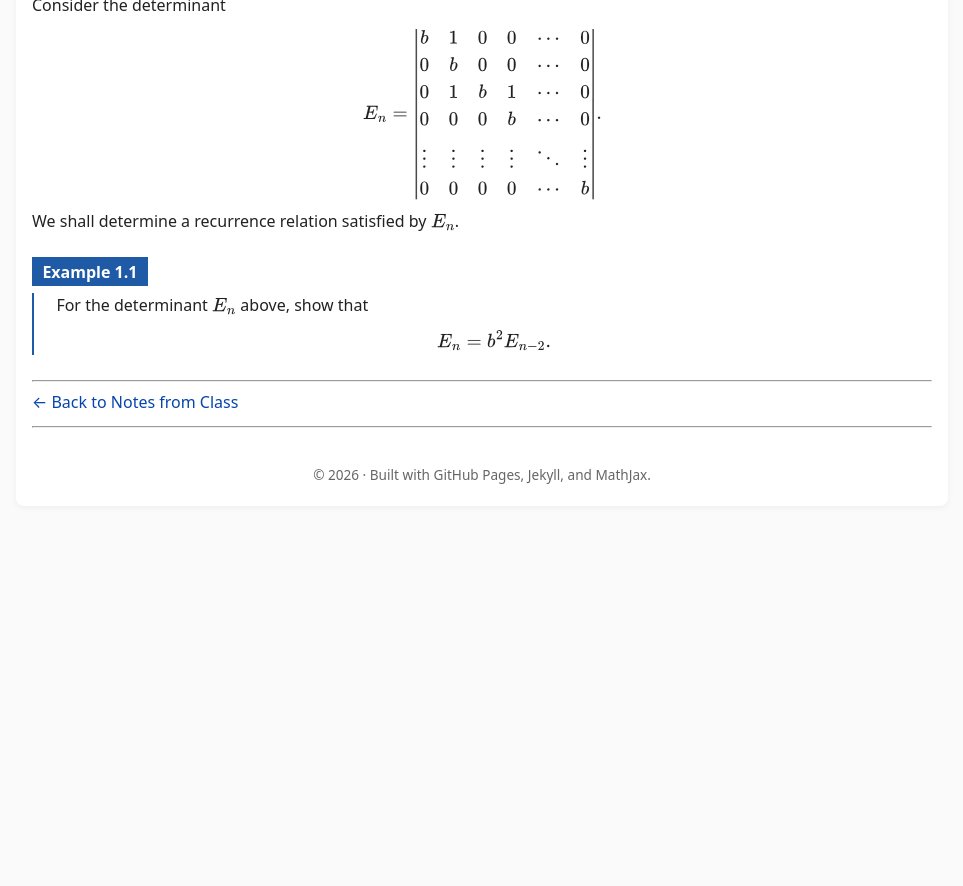
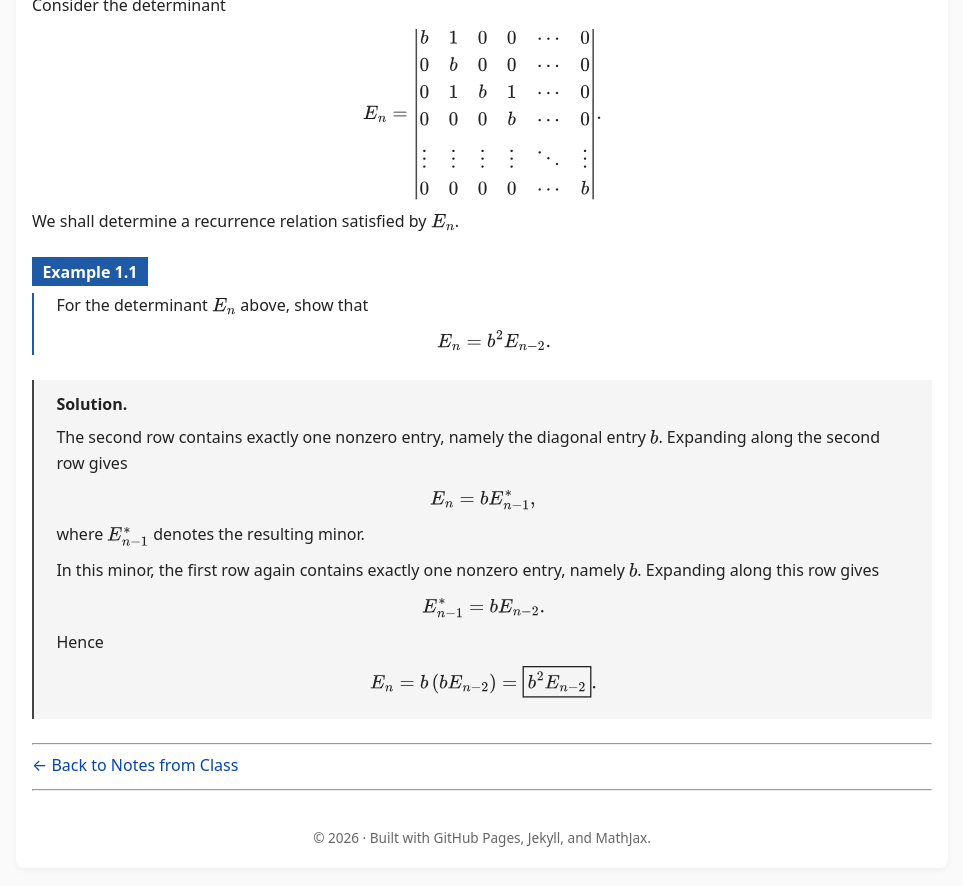
Before and after one commit to SaleemKamaludin/SaleemKamaludin.github.io, a Jekyll site: the page built from courses/math-2276/notes-from-class/lecture-2/index.md, in a window 1280 px wide and 900 px high, scrolled down 2955 px. Shown: the top 886 px of the window, without its empty margins (158-1121 px from the left). Built offline with Jekyll 4.4.1, drawn with Linux system fonts in a browser that asks for light colours; before the commit the page ends 3493 px from its top, so only the background shows below that.

Commit message:
Add solution to determinant recurrence example

```diff
--- a/courses/math-2276/notes-from-class/lecture-2/index.md
+++ b/courses/math-2276/notes-from-class/lecture-2/index.md
@@ -404,6 +404,48 @@ b & 1 & 0 & 0 & \cdots & 0\\
 
 </div>
 
+<div class="solution">
+
+  <div class="solution-title">
+    Solution.
+  </div>
+
+  <p>
+    The second row contains exactly one nonzero entry, namely the
+    diagonal entry \(b\). Expanding along the second row gives
+  </p>
+
+  \[
+  E_n=bE_{n-1}^{*},
+  \]
+
+  <p>
+    where \(E_{n-1}^{*}\) denotes the resulting minor.
+  </p>
+
+  <p>
+    In this minor, the first row again contains exactly one nonzero
+    entry, namely \(b\). Expanding along this row gives
+  </p>
+
+  \[
+  E_{n-1}^{*}=bE_{n-2}.
+  \]
+
+  <p>
+    Hence
+  </p>
+
+  \[
+  E_n
+  =
+  b\left(bE_{n-2}\right)
+  =
+  \boxed{b^2E_{n-2}}.
+  \]
+
+</div>
+
 ---
 
 [← Back to Notes from Class]({{ '/courses/math-2276/notes-from-class/' | relative_url }})
```
